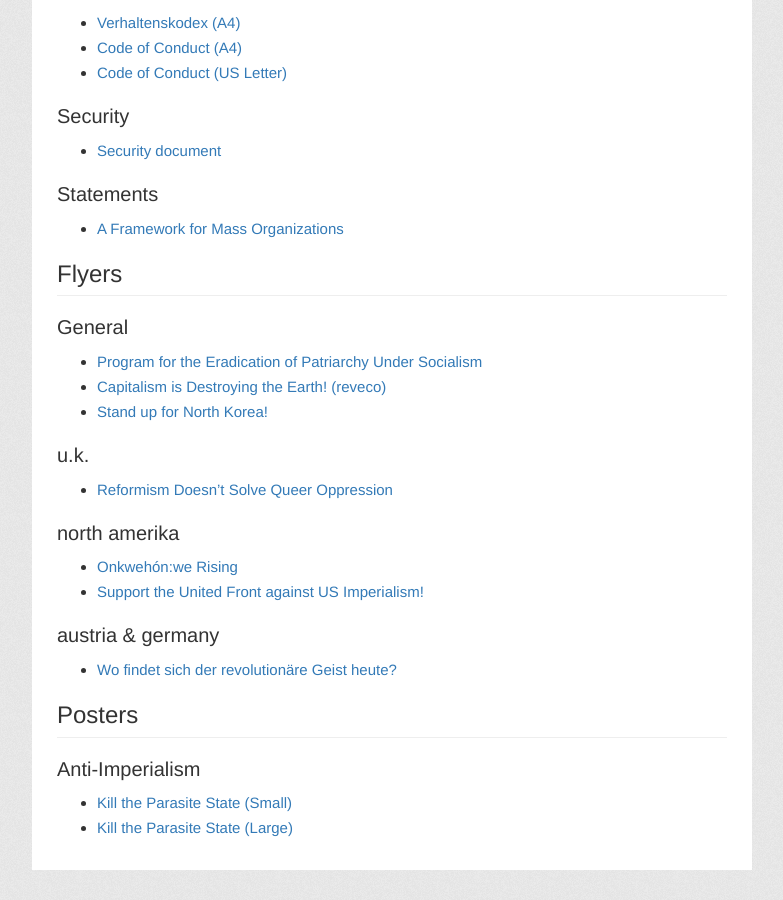
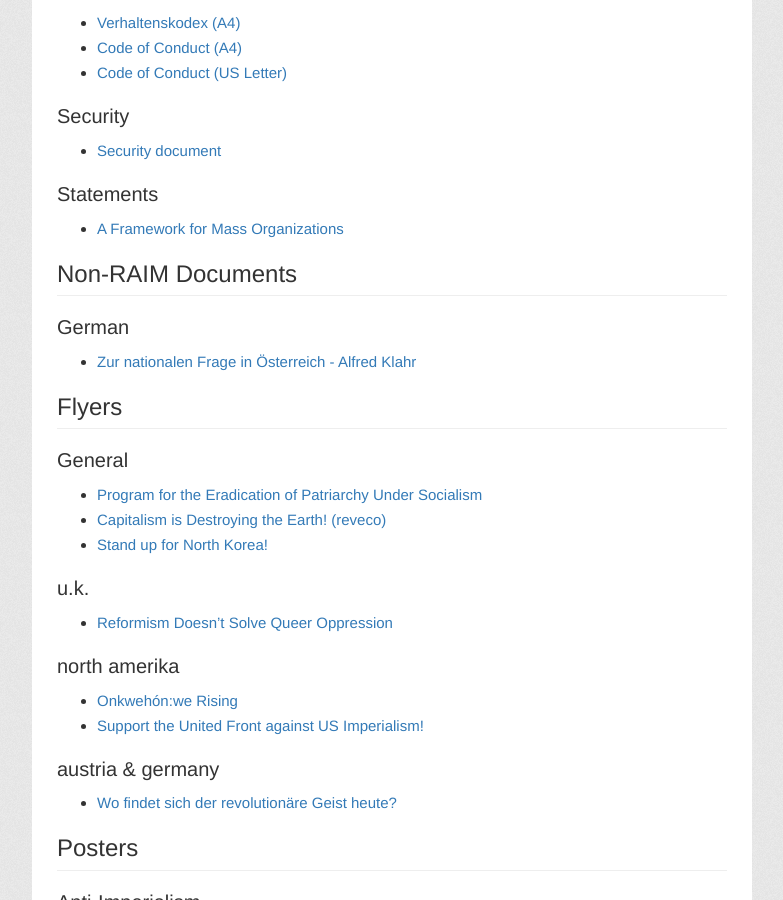
Before and after one commit to thirdworldists/thirdworldists.github.io, a Jekyll site: the page built from documents.md, in a window 1280 px wide and 900 px high, scrolled down 716 px. Shown: the whole window, without its empty margins (248-1031 px from the left). Built offline with Jekyll 4.4.1, drawn with Linux system fonts in a browser that asks for light colours; nearby versions of some CDN libraries; before the commit the page ends 1586 px from its top, so only the background shows below that.

Commit message:
Update documents.md

```diff
--- a/documents.md
+++ b/documents.md
@@ -31,6 +31,12 @@
 
 * [A Framework for Mass Organizations](/uploads/raim/framework-for-mass-organizations.pdf)
 
+## Non-RAIM Documents
+
+### German
+
+* [Zur nationalen Frage in Österreich - Alfred Klahr](/uploads/docs/Klahr Alfred.pdf)
+
 ## Flyers
 
 ### General
```
